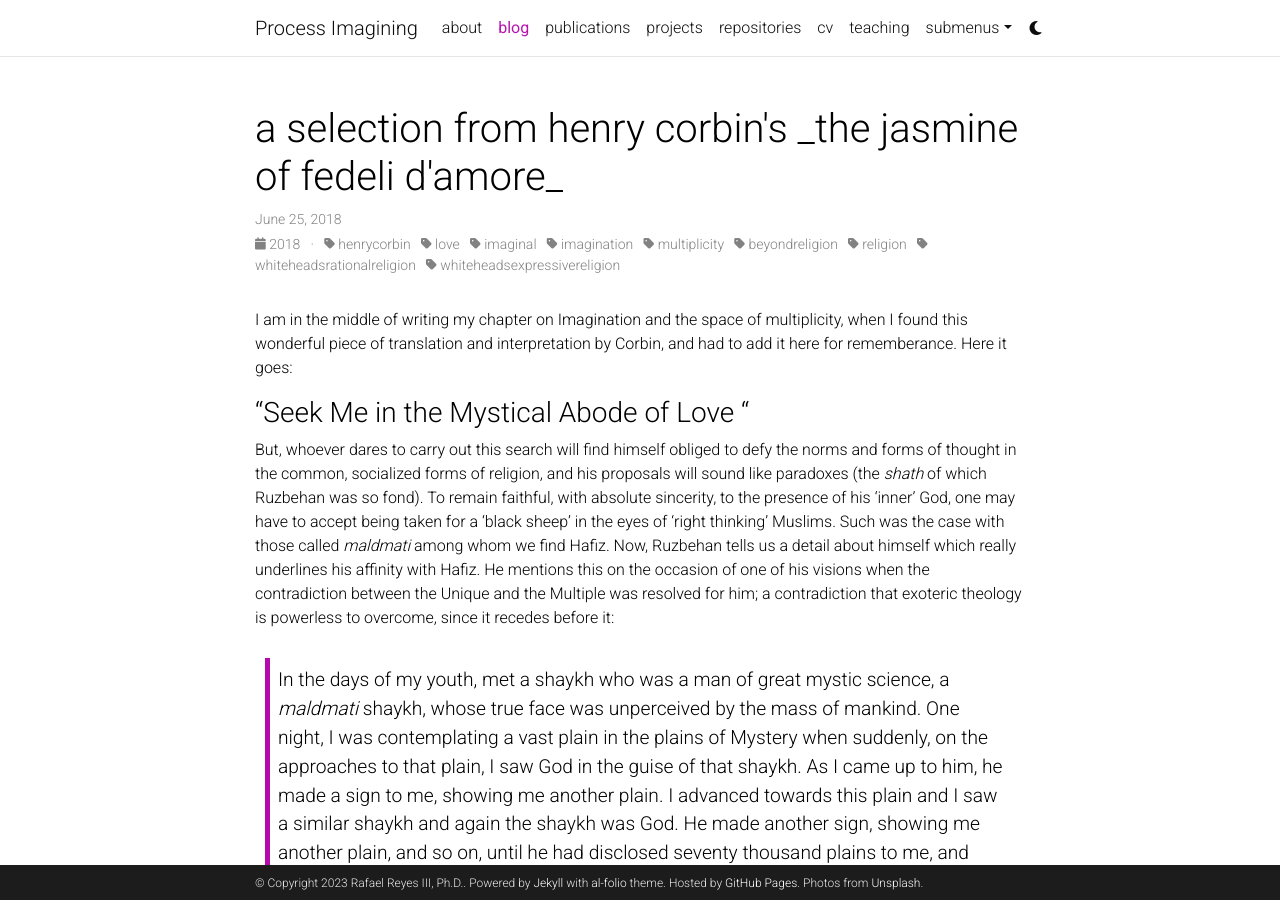
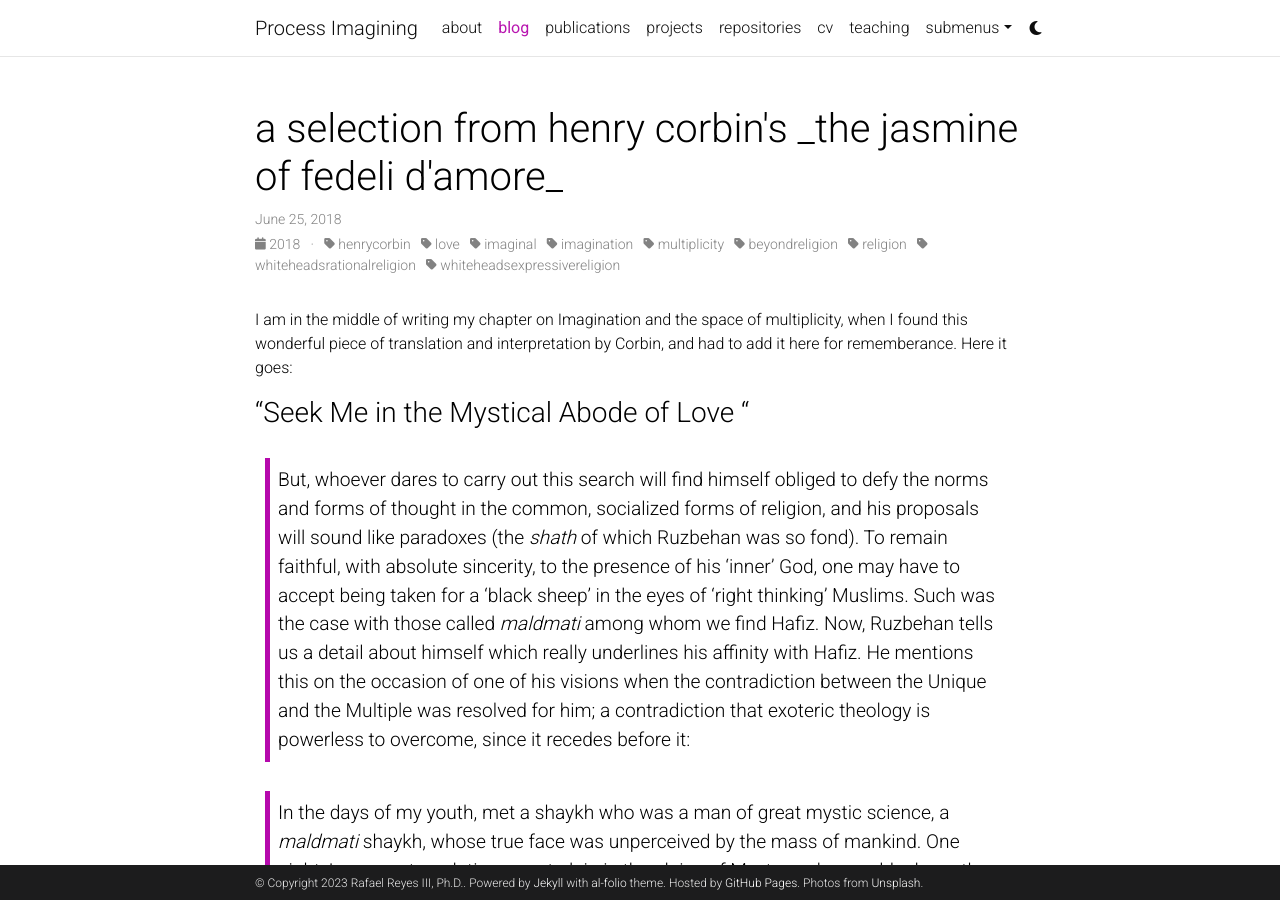
Before and after one commit to rafaelr3/pi.github.io, a Jekyll site: the page built from _posts/2018-6-25-a-selection-from-henry-corbins-the-jasmine-of-fedeli-damore_ot7slkaok5pjmkj8.md, in a window 1280 px wide and 900 px high. Built offline with Jekyll 4.4.1, drawn with Linux system fonts in a browser that asks for light colours; comment, search, counter and statistics services are not loaded; a style sheet for code colours, icons or effects is not loaded.

```diff
--- a/_posts/2018-6-25-a-selection-from-henry-corbins-the-jasmine-of-fedeli-damore_ot7slkaok5pjmkj8.md
+++ b/_posts/2018-6-25-a-selection-from-henry-corbins-the-jasmine-of-fedeli-damore_ot7slkaok5pjmkj8.md
@@ -11,11 +11,11 @@ related_posts: true
 I am in the middle of writing my chapter on Imagination and the space of multiplicity, when I found this wonderful piece of translation and interpretation by Corbin, and had to add it here for rememberance.  Here it goes:
 
 ### "Seek Me in the Mystical Abode of Love "
-But, whoever dares to carry out this search will find himself obliged to defy the norms and forms of thought in the common, socialized forms of religion, and his proposals will sound like paradoxes (the _shath_ of which Ruzbehan was so fond). To remain faithful, with absolute sincerity, to the presence of his 'inner' God, one may have to accept being taken for a 'black sheep' in the eyes of 'right thinking' Muslims. Such was the case with those called _maldmati_ among whom we find Hafiz. Now, Ruzbehan tells us a detail about himself which really underlines his affinity with Hafiz. He mentions this on the occasion of one of his visions when the contradiction between the Unique and the Multiple was resolved for him; a contradiction that exoteric theology is powerless to overcome, since it recedes before it:
+> But, whoever dares to carry out this search will find himself obliged to defy the norms and forms of thought in the common, socialized forms of religion, and his proposals will sound like paradoxes (the _shath_ of which Ruzbehan was so fond). To remain faithful, with absolute sincerity, to the presence of his 'inner' God, one may have to accept being taken for a 'black sheep' in the eyes of 'right thinking' Muslims. Such was the case with those called _maldmati_ among whom we find Hafiz. Now, Ruzbehan tells us a detail about himself which really underlines his affinity with Hafiz. He mentions this on the occasion of one of his visions when the contradiction between the Unique and the Multiple was resolved for him; a contradiction that exoteric theology is powerless to overcome, since it recedes before it:
 
 > In the days of my youth, met a shaykh who was a man of great mystic science, a _maldmati_ shaykh, whose true face was unperceived by the mass of mankind. One night, I was contemplating a vast plain in the plains of Mystery when suddenly, on the approaches to that plain, I saw God in the guise of that shaykh. As I came up to him, he made a sign to me, showing me another plain. I advanced towards this plain and I saw a similar shaykh and again the shaykh was God. He made another sign, showing me another plain, and so on, until he had disclosed seventy thousand plains to me, and each time a plain drew nearer, I saw a figure similar to the one I had seen first. I said to myself: And yet, God the Most High is unique, one, indivisible, transcending (_monazzah_) small or large numbers, along with equals, contraries and similars. Then I was told: such are the theophanies of the eternal Attributes, they are boundless. At that moment, I felt the gripping presence of the esoteric realities of tawhid from the sea of Magnificence.
 
-The meaning of this vision is perfectly clear. The plurality of limitless theophanies - a stumbling block for the naive consciousness which would simply see polytheism in it - is resolved each time into being the multiplication of unity by itself, the product of which is always and each time a unity, that is, the unity of the Contemplating and the Contemplated. Such is the visionary mode, a mode which enables the mystic to re-discover in the creature the secret of the Uncreated, without negative theology nor a dialectic of the inaccessible. Recounting another vision in which the whole series of divine Attributes corresponding to the human form were revealed to him, and having been admitted to take part in a mysterious divine Supper, Ruzbehan exclaims: "My God, you nevertheless transcend the act of eating and drinking. If the tears of repentance are the drink of Angels, what of the tears of desire and intimacy shed at the time of the Vision?" "And He said: 'that is my drink."
+> The meaning of this vision is perfectly clear. The plurality of limitless theophanies - a stumbling block for the naive consciousness which would simply see polytheism in it - is resolved each time into being the multiplication of unity by itself, the product of which is always and each time a unity, that is, the unity of the Contemplating and the Contemplated. Such is the visionary mode, a mode which enables the mystic to re-discover in the creature the secret of the Uncreated, without negative theology nor a dialectic of the inaccessible. Recounting another vision in which the whole series of divine Attributes corresponding to the human form were revealed to him, and having been admitted to take part in a mysterious divine Supper, Ruzbehan exclaims: "My God, you nevertheless transcend the act of eating and drinking. If the tears of repentance are the drink of Angels, what of the tears of desire and intimacy shed at the time of the Vision?" "And He said: 'that is my drink."
 
 pp. 212-13, The Jasmine of Fedeli D'Amore, Henry Corbin
 
```
